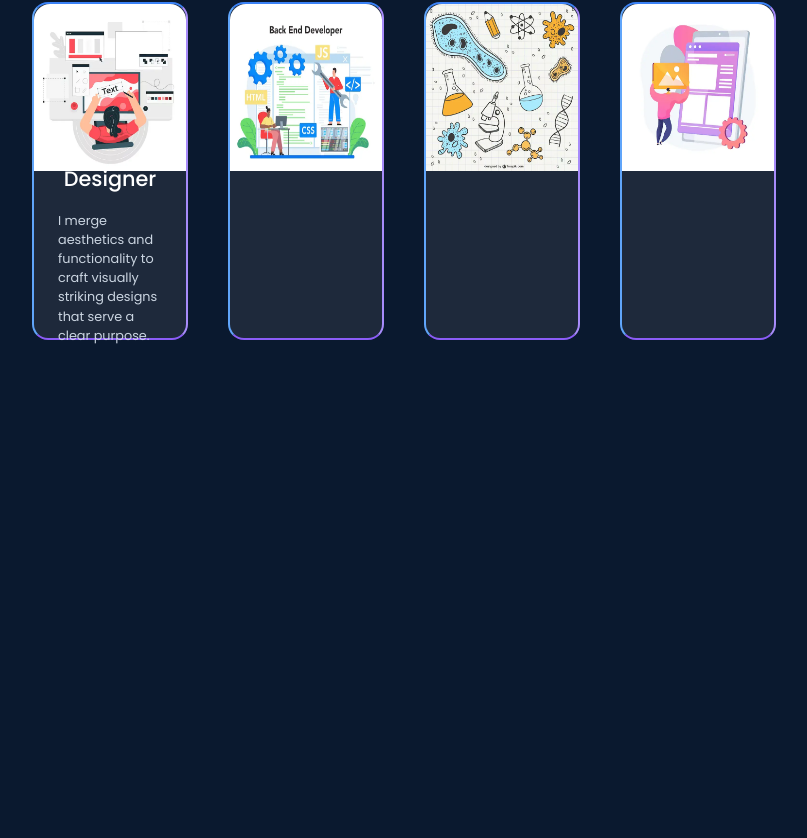
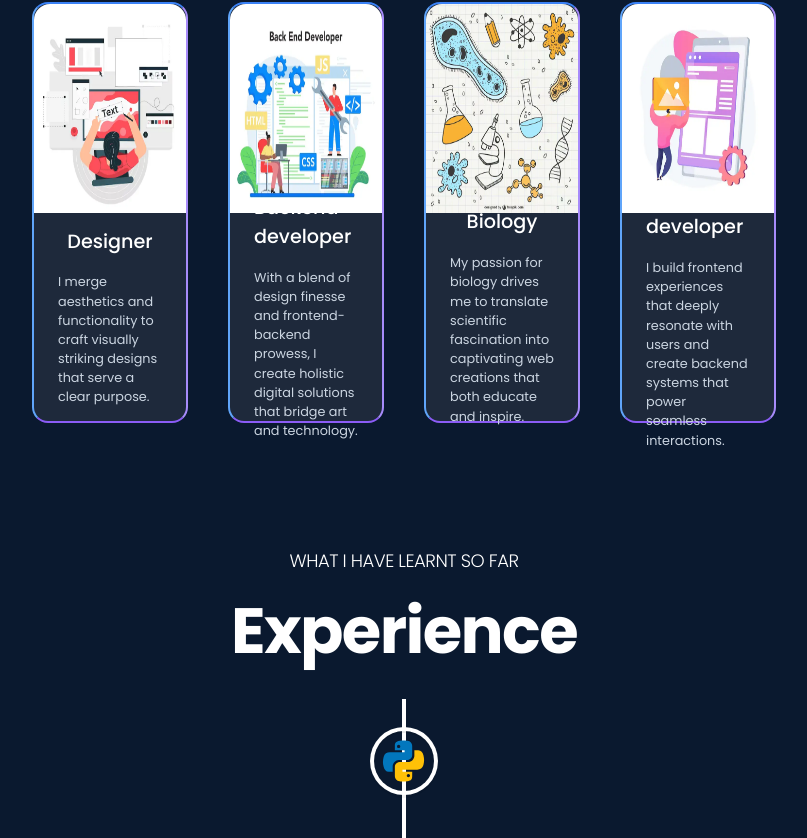
Before and after one commit to NaviTheCoderboi/portfolio_v1, a Next.js app: page / in a window 1280 px wide. Shown: the part 1322-2160 px from the top of the page, without its empty margins (236-1043 px from the left). Before the commit the page ends 1706 px from the top, so only its background shows below. Built offline with nearby package versions, Linux system fonts and the light colour scheme.

Commit message:
added experience section

```diff
--- a/components/sections/about.tsx
+++ b/components/sections/about.tsx
@@ -2,9 +2,15 @@
 import React from "react";
 import Tilt from "react-parallax-tilt";
 import { motion } from "framer-motion";
-import LanguagesAndTechnologies from "$component@sections/LanguagesAndTechnologies";
 import { Skills } from "$public";
 import Image from "next/image";
+import { Experiences } from "$lib/constants/constants";
+import {
+    VerticalTimeline,
+    VerticalTimelineElement,
+} from "react-vertical-timeline-component";
+import "react-vertical-timeline-component/style.min.css";
+import LanguagesAndTechnologies from "$component@sections/LanguagesAndTechnologies";
 
 const SkillsSection = () => {
     const borderColors =
@@ -24,7 +30,7 @@ const SkillsSection = () => {
                         className="h-1/2 w-full rounded-t-2xl"
                     />
                     <div className="h-1/2 w-full flex flex-col justify-center items-center gap-4 px-6 ">
-                        <div className="text-[1.3rem] font-medium">
+                        <div className="text-[1.2rem] font-medium">
                             Designer
                         </div>
                         <div className="text-[0.8rem] font-normal text-slate-300">
@@ -48,6 +54,17 @@ const SkillsSection = () => {
                         alt="designer"
                         className="h-1/2 w-full rounded-t-2xl"
                     />
+                    <div className="h-1/2 w-full flex flex-col justify-center items-center gap-4 px-6 ">
+                        <div className="text-[1.2rem] font-medium">
+                            Backend developer
+                        </div>
+                        <div className="text-[0.8rem] font-normal text-slate-300">
+                            {" "}
+                            With a blend of design finesse and frontend-backend
+                            prowess, I create holistic digital solutions that
+                            bridge art and technology.
+                        </div>
+                    </div>
                 </Tilt>
             </motion.div>
             <motion.div
@@ -62,6 +79,15 @@ const SkillsSection = () => {
                         alt="designer"
                         className="h-1/2 w-full rounded-t-2xl"
                     />
+                    <div className="h-1/2 w-full flex flex-col justify-center items-center gap-4 px-6 ">
+                        <div className="text-[1.2rem] font-medium">Biology</div>
+                        <div className="text-[0.8rem] font-normal text-slate-300">
+                            {" "}
+                            My passion for biology drives me to translate
+                            scientific fascination into captivating web
+                            creations that both educate and inspire.
+                        </div>
+                    </div>
                 </Tilt>
             </motion.div>
             <motion.div
@@ -76,9 +102,63 @@ const SkillsSection = () => {
                         alt="designer"
                         className="h-1/2 w-full rounded-t-2xl"
                     />
+                    <div className="h-1/2 w-full flex flex-col justify-center items-center gap-4 px-6 ">
+                        <div className="text-[1.2rem] font-medium">
+                            Frontend developer
+                        </div>
+                        <div className="text-[0.8rem] font-normal text-slate-300">
+                            {" "}
+                            I build frontend experiences that deeply resonate
+                            with users and create backend systems that power
+                            seamless interactions.
+                        </div>
+                    </div>
                 </Tilt>
             </motion.div>
         </div>
+    );
+};
+
+const ExperienceCard = ({
+    experience,
+}: {
+    experience: any;
+}): React.JSX.Element => {
+    return (
+        <VerticalTimelineElement
+            className="vertical-timeline-element--work"
+            contentStyle={{
+                background:
+                    "linear-gradient(to bottom right, #2c0a4f, #1d1836)",
+                color: "#fff",
+            }}
+            contentArrowStyle={{ borderRight: "7px solid  #232631" }}
+            date={experience.date}
+            iconStyle={{ background: experience.iconBg }}
+            icon={
+                <div className="flex h-full w-full items-center justify-center p-1">
+                    <Image
+                        width={64}
+                        height={64}
+                        src={experience.icon}
+                        alt={experience.year}
+                        className="h-full w-full object-contain"
+                    />
+                </div>
+            }
+        >
+            <div>
+                <h3 className="vertical-timeline-element-title text-white text-[24px] font-bold">
+                    {experience.title}
+                </h3>
+                <p
+                    className="vertical-timeline-element-subtitle text-[16px] font-semibold text-neutral-300"
+                    style={{ margin: 0 }}
+                >
+                    {experience.year}
+                </p>
+            </div>
+        </VerticalTimelineElement>
     );
 };
 
@@ -120,6 +200,32 @@ const about = () => {
                     </motion.div>
                     <SkillsSection />
                 </div>
+                <div className="h-full w-full flex flex-col gap-5">
+                    <motion.div
+                        initial={{ x: -30, opacity: 0 }}
+                        whileInView={{ x: 0, opacity: 1 }}
+                        transition={{ duration: 0.5 }}
+                        viewport={{ once: true }}
+                        className="flex flex-col gap-2 items-center justify-center"
+                    >
+                        <div className="text-lg font-light tracking-tight uppercase">
+                            What I have learnt so far
+                        </div>
+                        <div className="text-section-title-mobile md:text-section-title-md font-bold tracking-tight">
+                            Experience
+                        </div>
+                    </motion.div>
+                    <VerticalTimeline>
+                        {Experiences.map((experience, index) => {
+                            return (
+                                <ExperienceCard
+                                    key={`experience-${index}`}
+                                    experience={experience}
+                                />
+                            );
+                        })}
+                    </VerticalTimeline>
+                </div>
                 {/* <LanguagesAndTechnologies /> */}
             </div>
         </section>
--- a/lib/constants/constants.ts
+++ b/lib/constants/constants.ts
@@ -74,3 +74,55 @@ export const LanguagesAndTechnologies: LanguagesAndTechnologiesType[] = [
     { image: Icons.typescript, name: "Typescript", delay: 1.2 },
     { image: Icons.ubuntu, name: "Ubuntu", delay: 1.3 },
 ];
+
+interface ExperiencesType {
+    title: string;
+    year: number;
+    icon: any;
+    description: string;
+}
+
+export const Experiences: ExperiencesType[] = [
+    {
+        title: "Python Developer",
+        year: 2021,
+        icon: Icons.python,
+        description:
+            "I started my coding journey with python when i was in 8th grade and I still love it. I have made many projects with python and I am still learning it. I started learning it from YouTube channel named CodeWithHarry and i got interested in coding.",
+    },
+    {
+        title: "Python Developer",
+        year: 2021,
+        icon: Icons.python,
+        description:
+            "I started my coding journey with python when i was in 8th grade and I still love it. I have made many projects with python and I am still learning it. I started learning it from YouTube channel named CodeWithHarry and i got interested in coding.",
+    },
+    {
+        title: "Python Developer",
+        year: 2021,
+        icon: Icons.python,
+        description:
+            "I started my coding journey with python when i was in 8th grade and I still love it. I have made many projects with python and I am still learning it. I started learning it from YouTube channel named CodeWithHarry and i got interested in coding.",
+    },
+    {
+        title: "Python Developer",
+        year: 2021,
+        icon: Icons.python,
+        description:
+            "I started my coding journey with python when i was in 8th grade and I still love it. I have made many projects with python and I am still learning it. I started learning it from YouTube channel named CodeWithHarry and i got interested in coding.",
+    },
+    {
+        title: "Python Developer",
+        year: 2021,
+        icon: Icons.python,
+        description:
+            "I started my coding journey with python when i was in 8th grade and I still love it. I have made many projects with python and I am still learning it. I started learning it from YouTube channel named CodeWithHarry and i got interested in coding.",
+    },
+    {
+        title: "Python Developer",
+        year: 2021,
+        icon: Icons.python,
+        description:
+            "I started my coding journey with python when i was in 8th grade and I still love it. I have made many projects with python and I am still learning it. I started learning it from YouTube channel named CodeWithHarry and i got interested in coding.",
+    },
+];
--- a/package.json
+++ b/package.json
@@ -25,11 +25,13 @@
         "react-dom": "18.2.0",
         "react-icons": "^4.10.1",
         "react-parallax-tilt": "^1.7.158",
+        "react-vertical-timeline-component": "^3.6.0",
         "tailwindcss": "3.3.3",
         "three": "^0.155.0",
         "typescript": "5.1.6"
     },
     "devDependencies": {
+        "@types/react-vertical-timeline-component": "^3.3.3",
         "@types/three": "^0.155.0"
     }
 }
```
Also changed, not shown: 1 other file (tests, documents, lock files or other folders).
